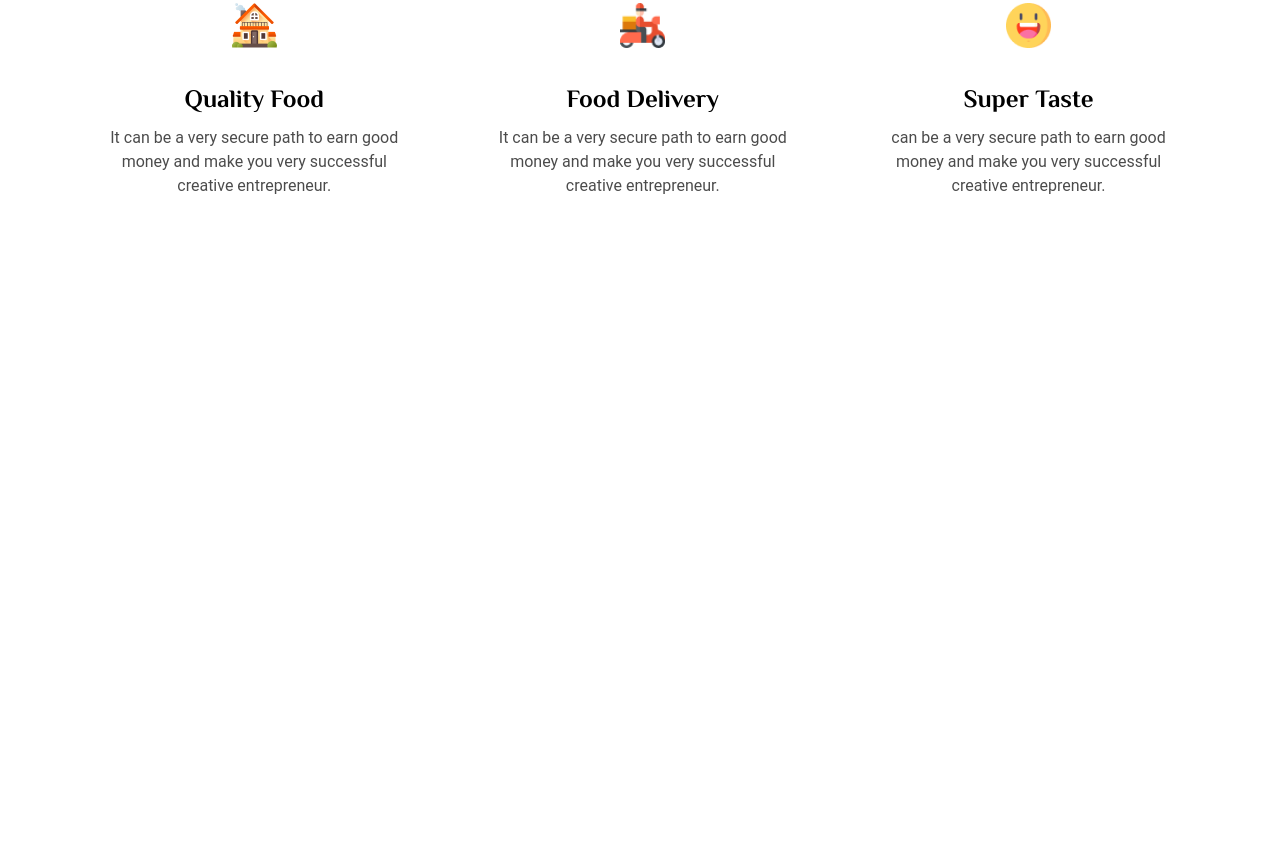
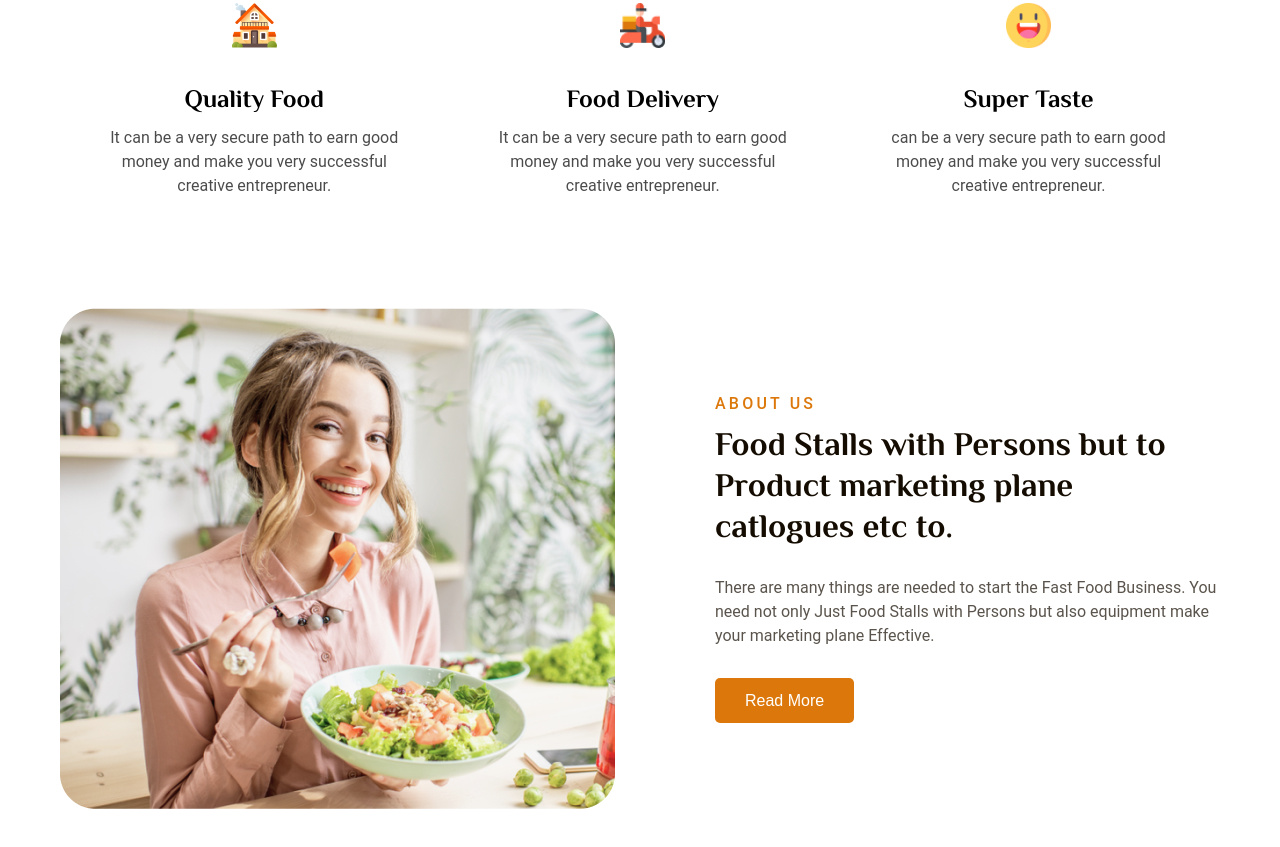
Before and after one commit to dmitryduy/healthyFood, a website: page app/index.html in a window 1280 px wide. Shown: the part 1036-1883 px from the top of the page. Before the commit the page ends 1344 px from the top, so only its background shows below. Drawn offline with Linux system fonts and the light colour scheme.

Commit message:
add about section

```diff
--- a/app/index.html
+++ b/app/index.html
@@ -95,6 +95,30 @@
             </div>
         </div>
     </section>
+    <section class="about">
+        <div class="container">
+            <div class="about__inner">
+                <img class="about__img" src="images/about-img.png" alt="about image" />
+                <div class="about__content">
+                    <h4 class="section-subtitle about__subtitle">
+                        About us
+                    </h4>
+                    <h2 class="section-title about__title">
+                        Food Stalls with Persons but to Product marketing plane
+                        catlogues etc to.
+                    </h2>
+                    <div class="about__text">
+                        There are many things are needed to start the Fast Food Business. You need not only
+                        Just Food Stalls with Persons but also
+                        equipment make your marketing plane Effective.
+                    </div>
+                    <button class="button">
+                        Read More
+                    </button>
+                </div>
+            </div>
+        </div>
+    </section>
 </main>
 </body>
 </html>
--- a/app/scss/scss.scss
+++ b/app/scss/scss.scss
@@ -49,7 +49,7 @@ ul {
 .section-title {
   font-family: $titleFont, sans-serif;
   color: $paragraphColor;
-  @include text-settings(31, 35, bold)
+  @include text-settings(33, 35, bold)
 }
 
 .section-subtitle {
@@ -175,3 +175,32 @@ ul {
     @include text-settings(16, 24, $opacity: .7)
   }
 }
+
+.about {
+  margin-bottom: $sectionMargin;
+  &__inner {
+    display: flex;
+    justify-content: space-between;
+    align-items: center;
+  }
+  &__img {
+    width: 555px;
+    object-fit: cover;
+    margin-right: 100px;
+  }
+
+  &__subtitle {
+    margin-bottom: 10px;
+  }
+
+  &__title {
+    margin-bottom: 30px;
+    line-height: 41px;
+  }
+
+  &__text {
+color: $paragraphColor;
+    @include text-settings(16, 24, $opacity: .7);
+    margin-bottom: 30px;
+  }
+}
```
Also changed, not shown: app/css/style.min.css, app/images/about-img.png (added).
